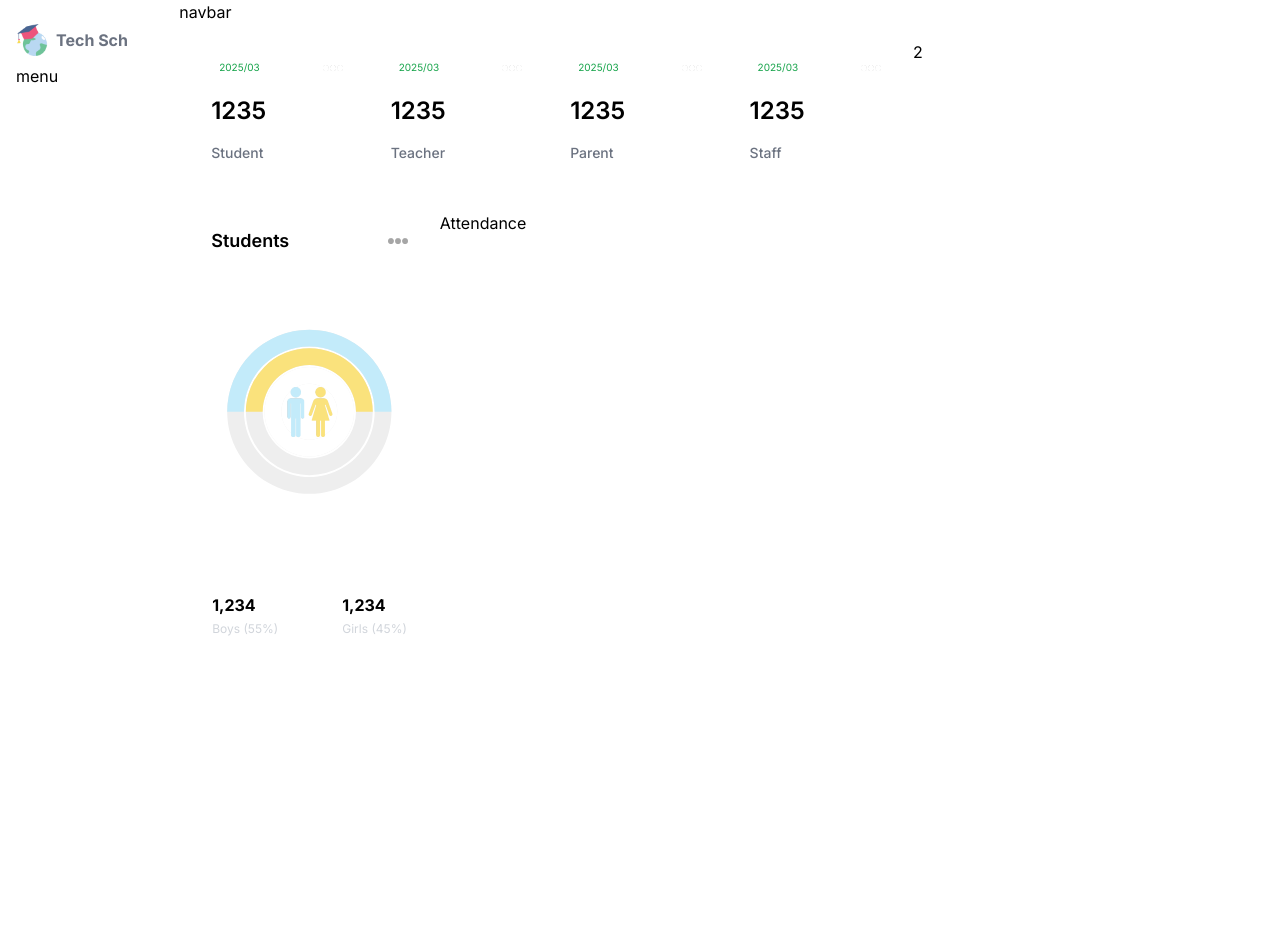
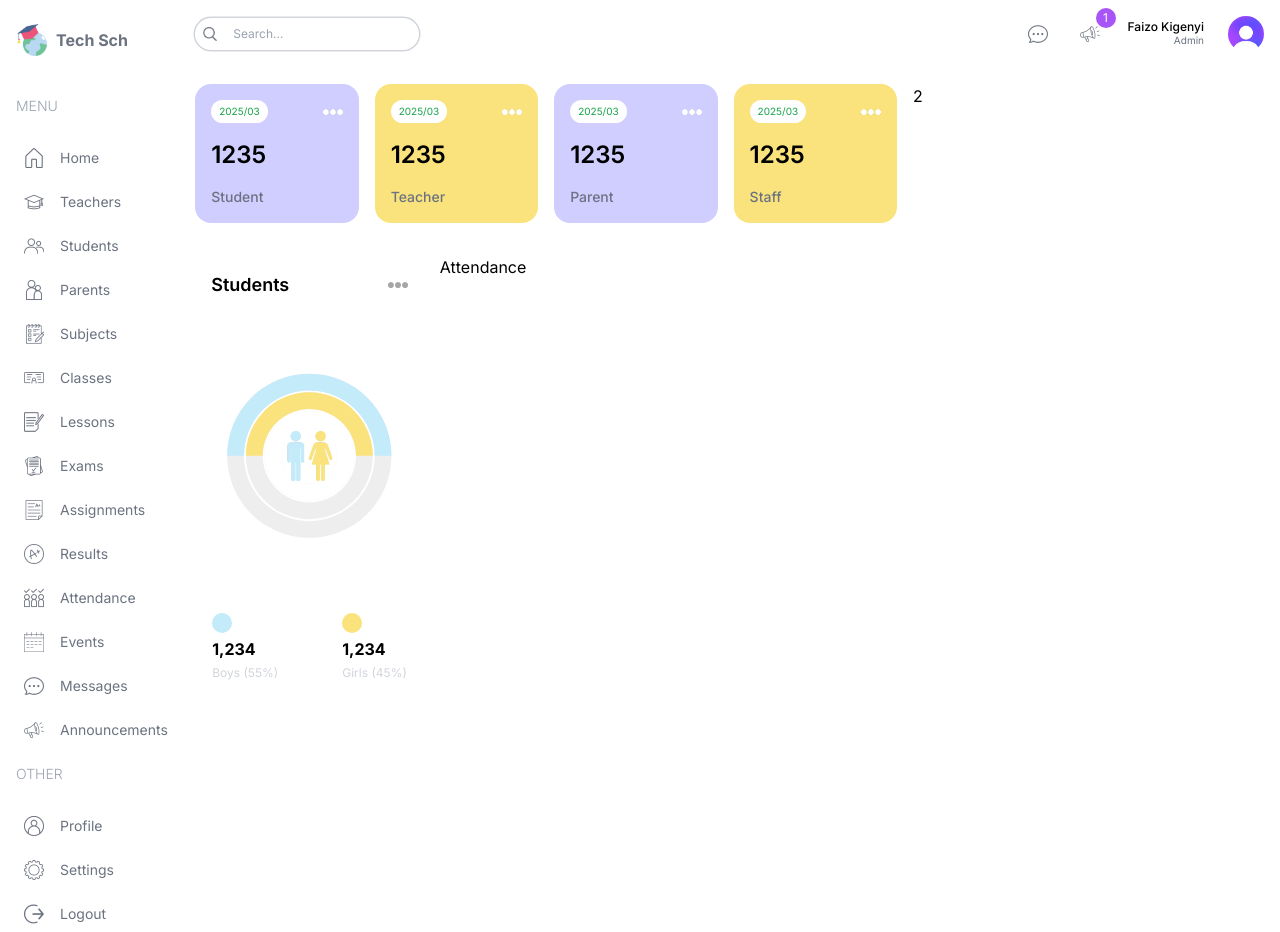
Before and after one commit to faizokigenyi/SHOOL_DASHBOARDUI, a Next.js app: page /admin in a window 1280 px wide. Before the commit the page ends 800 px from the top, so only its background shows below. Built offline with nearby package versions, Linux system fonts and the light colour scheme.

Commit message:
Add contents to Menu, NavBar and configure tailwindCSS files

```diff
--- a/src/app/(dashboard)/layout.tsx
+++ b/src/app/(dashboard)/layout.tsx
@@ -1,7 +1,7 @@
 import Menu from "../components/Menu";
 import Image from "next/image";
 import Link from "next/link";
-import NavBar from "../components/NavBar";
+import Navbar from "../components/Navbar";
 
 export default function DashboardLayout({
   children,
@@ -23,7 +23,7 @@ export default function DashboardLayout({
       </div>
       {/* RIGHT */}
       <div className="w-[86%] md:w-[92%] lg:w-[84%] xl:w-[86%] bg=[#F7F8FA] overflow-scroll flex flex-col">
-        <NavBar />
+        <Navbar />
         {children}
       </div>
     </div>
--- a/src/app/components/Menu.tsx
+++ b/src/app/components/Menu.tsx
@@ -1,9 +1,148 @@
-import React from 'react'
+import { role } from "@/lib/data";
+import Image from "next/image";
+import Link from "next/link";
 
-const menu = () => {
+const menuItems = [
+  {
+    title: "MENU",
+    items: [
+      {
+        icon: "/home.png",
+        label: "Home",
+        href: "/",
+        visible: ["admin", "teacher", "student", "parent"],
+      },
+      {
+        icon: "/teacher.png",
+        label: "Teachers",
+        href: "/list/teachers",
+        visible: ["admin", "teacher"],
+      },
+      {
+        icon: "/student.png",
+        label: "Students",
+        href: "/list/students",
+        visible: ["admin", "teacher"],
+      },
+      {
+        icon: "/parent.png",
+        label: "Parents",
+        href: "/list/parents",
+        visible: ["admin", "teacher"],
+      },
+      {
+        icon: "/subject.png",
+        label: "Subjects",
+        href: "/list/subjects",
+        visible: ["admin"],
+      },
+      {
+        icon: "/class.png",
+        label: "Classes",
+        href: "/list/classes",
+        visible: ["admin", "teacher"],
+      },
+      {
+        icon: "/lesson.png",
+        label: "Lessons",
+        href: "/list/lessons",
+        visible: ["admin", "teacher"],
+      },
+      {
+        icon: "/exam.png",
+        label: "Exams",
+        href: "/list/exams",
+        visible: ["admin", "teacher", "student", "parent"],
+      },
+      {
+        icon: "/assignment.png",
+        label: "Assignments",
+        href: "/list/assignments",
+        visible: ["admin", "teacher", "student", "parent"],
+      },
+      {
+        icon: "/result.png",
+        label: "Results",
+        href: "/list/results",
+        visible: ["admin", "teacher", "student", "parent"],
+      },
+      {
+        icon: "/attendance.png",
+        label: "Attendance",
+        href: "/list/attendance",
+        visible: ["admin", "teacher", "student", "parent"],
+      },
+      {
+        icon: "/calendar.png",
+        label: "Events",
+        href: "/list/events",
+        visible: ["admin", "teacher", "student", "parent"],
+      },
+      {
+        icon: "/message.png",
+        label: "Messages",
+        href: "/list/messages",
+        visible: ["admin", "teacher", "student", "parent"],
+      },
+      {
+        icon: "/announcement.png",
+        label: "Announcements",
+        href: "/list/announcements",
+        visible: ["admin", "teacher", "student", "parent"],
+      },
+    ],
+  },
+  {
+    title: "OTHER",
+    items: [
+      {
+        icon: "/profile.png",
+        label: "Profile",
+        href: "/profile",
+        visible: ["admin", "teacher", "student", "parent"],
+      },
+      {
+        icon: "/setting.png",
+        label: "Settings",
+        href: "/settings",
+        visible: ["admin", "teacher", "student", "parent"],
+      },
+      {
+        icon: "/logout.png",
+        label: "Logout",
+        href: "/logout",
+        visible: ["admin", "teacher", "student", "parent"],
+      },
+    ],
+  },
+];
+
+const Menu = () => {
   return (
-    <div>menu</div>
-  )
-}
+    <div className="mt-4 text-sm">
+      {menuItems.map((i) => (
+        <div className="flex flex-col gap-2" key={i.title}>
+          <span className="hidden lg:block text-gray-400 font-light my-4">
+            {i.title}
+          </span>
+          {i.items.map((item) => {
+            if (item.visible.includes(role)) {
+              return (
+                <Link
+                  href={item.href}
+                  key={item.label}
+                  className="flex items-center justify-center lg:justify-start gap-4 text-gray-500 py-2 md:px-2 rounded-md hover:bg-lamaSkyLight"
+                >
+                  <Image src={item.icon} alt="" width={20} height={20} />
+                  <span className="hidden lg:block">{item.label}</span>
+                </Link>
+              );
+            }
+          })}
+        </div>
+      ))}
+    </div>
+  );
+};
 
-export default menu
+export default Menu;
--- a/src/app/components/Navbar.tsx
+++ b/src/app/components/Navbar.tsx
@@ -1,9 +1,42 @@
-import React from 'react'
+import Image from "next/image";
 
-const navbar = () => {
+const Navbar = () => {
   return (
-    <div>navbar</div>
-  )
-}
+    <div className="flex items-center justify-between p-4">
+      {/* SEARCH BAR */}
+      <div className="hidden md:flex items-center gap-2 text-xs rounded-full ring-[1.5px] ring-gray-300 px-2">
+        <Image src="/search.png" alt="" width={14} height={14} />
+        <input
+          type="text"
+          placeholder="Search..."
+          className="w-[200px] p-2 bg-transparent outline-none"
+        />
+      </div>
+      {/* ICONS AND USER */}
+      <div className="flex items-center gap-6 justify-end w-full">
+        <div className="bg-white rounded-full w-7 h-7 flex items-center justify-center cursor-pointer">
+          <Image src="/message.png" alt="" width={20} height={20} />
+        </div>
+        <div className="bg-white rounded-full w-7 h-7 flex items-center justify-center cursor-pointer relative">
+          <Image src="/announcement.png" alt="" width={20} height={20} />
+          <div className="absolute -top-3 -right-3 w-5 h-5 flex items-center justify-center bg-purple-500 text-white rounded-full text-xs">
+            1
+          </div>
+        </div>
+        <div className="flex flex-col">
+          <span className="text-xs leading-3 font-medium">Faizo Kigenyi</span>
+          <span className="text-[10px] text-gray-500 text-right">Admin</span>
+        </div>
+        <Image
+          src="/avatar.png"
+          alt=""
+          width={36}
+          height={36}
+          className="rounded-full"
+        />
+      </div>
+    </div>
+  );
+};
 
-export default navbar
+export default Navbar;
--- a/tailwind.config.ts
+++ b/tailwind.config.ts
@@ -13,6 +13,14 @@ const config: Config = {
         "gradient-conic":
           "conic-gradient(from 180deg at 50% 50%, var(--tw-gradient-stops))",
       },
+      colors: {
+        lamaSky: "#C3EBFA",
+        lamaSkyLight: "#EDF9FD",
+        lamaPurple: "#CFCEFF",
+        lamaPurpleLight: "#F1F0FF",
+        lamaYellow: "#FAE27C",
+        lamaYellowLight: "#FEFCE8",
+      },
     },
   },
   plugins: [],
```
